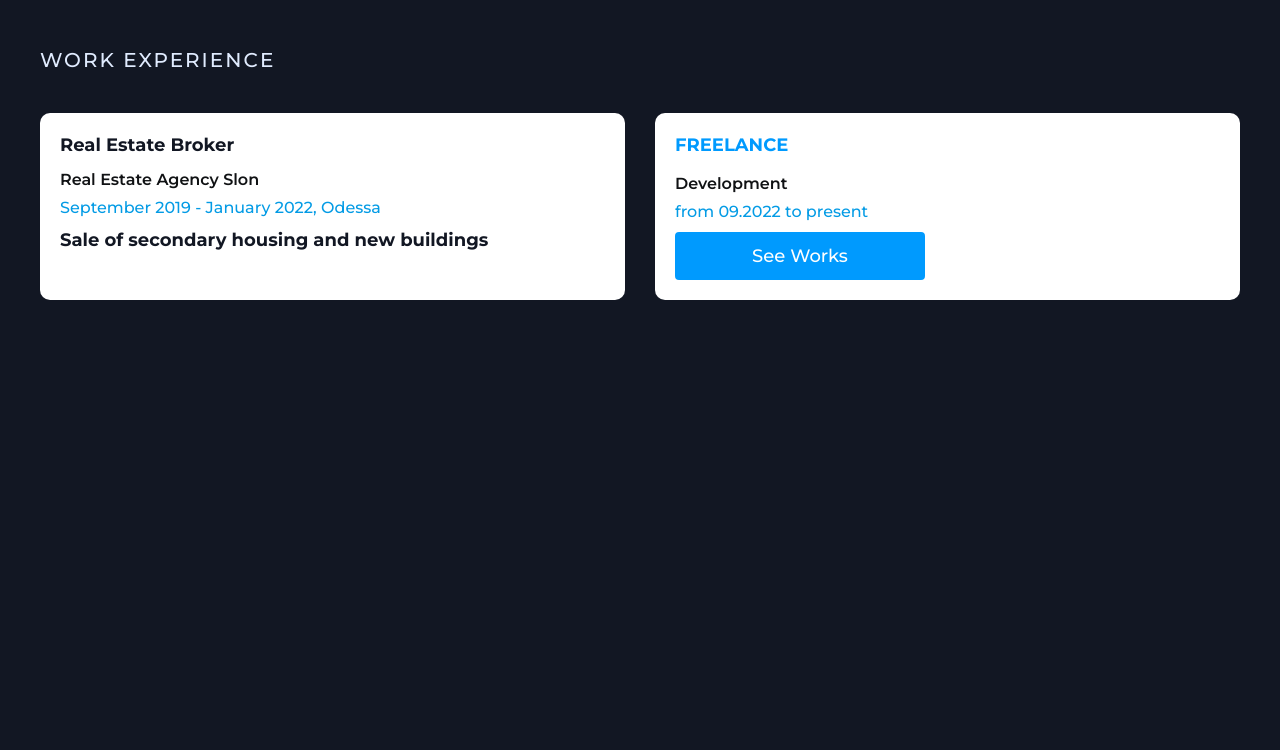
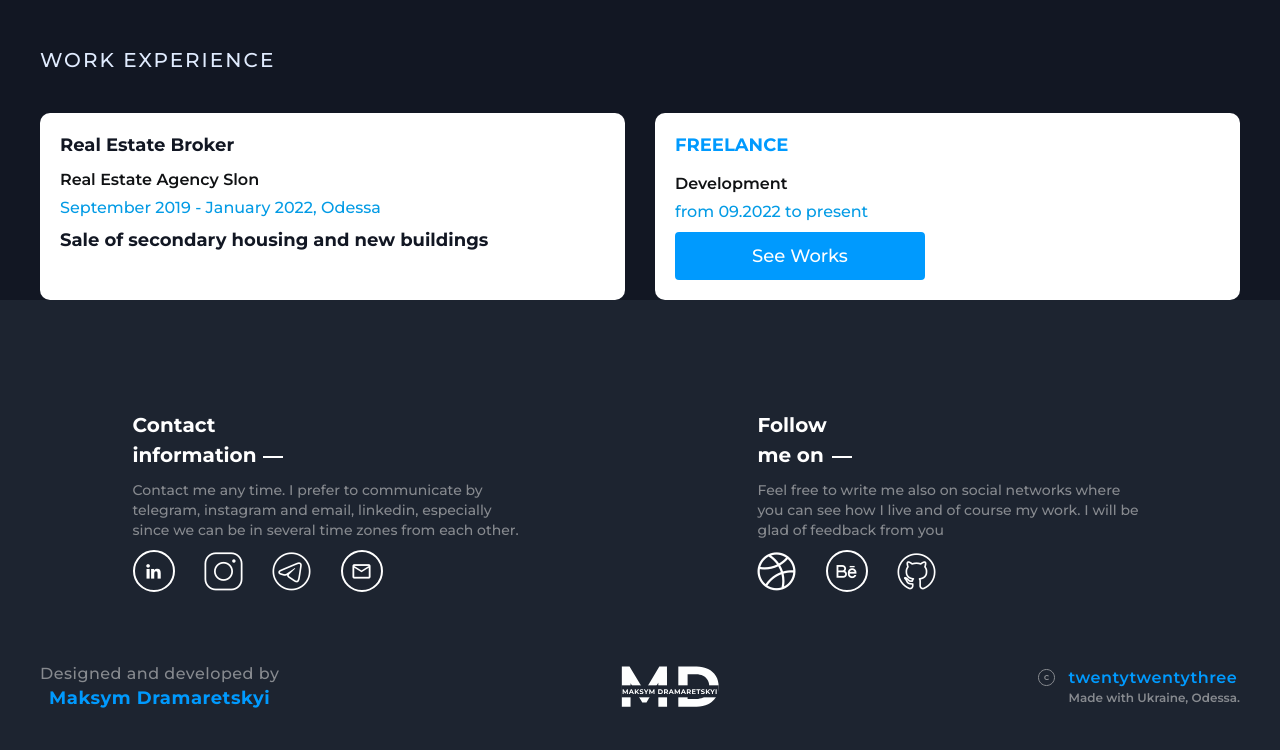
Before and after one commit to DramaretskyiMaksym/PORTFOLIO, a website: page skills.html in a window 1280 px wide. Shown: the part 2095-2845 px from the top of the page. Before the commit the page ends 2395 px from the top, so only its background shows below. Drawn offline with Linux system fonts and the light colour scheme.

Commit message:
add gitignore file vscode and add footer pages

```diff
--- a/scss/pages/_skills_page.scss
+++ b/scss/pages/_skills_page.scss
@@ -23,7 +23,6 @@
 .block__trainee-title {
   display: flex;
   flex-direction: column;
-  // background-color:$BaseColor;
   border-radius: 10px;
   padding: 20px;
   max-width: 400px;
--- a/skills.html
+++ b/skills.html
@@ -21,29 +21,40 @@
       <nav class="menu">
         <ul class="menu__list">
           <li class="menu__item">
-            <a href="./skills.html" class="menu__link active-link" >Skills</a>
+            <a href="./skills.html" class="menu__link active-link">
+              Skills
+            </a>
           </li>
           <li class="menu__item">
-            <a href="./works.html" class="menu__link " >Works</a>
+            <a href="./works.html" class="menu__link">
+              Works
+            </a>
           </li>
           <li class="menu__item">
-            <a href="./about.html" class="menu__link">About Me</a>
+            <a href="./about.html" class="menu__link">
+              About Me
+            </a>
           </li>
           <hr>
           <li class="menu__item">
-            <a href="https://www.behance.net/maksymdramaretskyi" class="link__behance" target="_blank">
+            <a href="https://www.behance.net/maksymdramaretskyi" target="_blank" class="link__behance">
               Behance
-
             </a>
           </li>
           <li class="menu__item">
-            <a href="#" class="link__linkedin">Linkedin</a>
+            <a href="https://www.linkedin.com/in/maksym-dramaretskyi/" target="_blank" class="link__linkedin">
+              Linkedin
+            </a>
           </li>
           <li class="menu__item">
-             <a href="https://www.instagram.com/maksym_dramaretskyi/" class="link__instagram" target="_blank">Instagram</a>
+             <a href="https://www.instagram.com/maksym_dramaretskyi/" target="_blank" class="link__instagram">
+              Instagram
+            </a>
           </li>
           <li class="menu__item">
-            <a href="#" class="link__github">GitHub</a>
+            <a href="https://github.com/DramaretskyiMaksym" target="_blank" class="link__github" >
+              GitHub
+            </a>
           </li>
         </ul>
         <div>
@@ -70,8 +81,15 @@
         <div class="blocks__social-link">
           <a href="https://github.com/DramaretskyiMaksym" target="_blank" class="block__git-hub swing">
             <div class="git__hub-title">
-              <h3><span>PORTFOLIO</span> on git hub</h3>
-              <h2>GITHUB</h2>
+              <h3>
+                <span>
+                  PORTFOLIO
+                </span>
+                on git hub
+              </h3>
+              <h2>
+                GITHUB
+              </h2>
             </div>
             <img src="./images/mdi_github.svg" alt="" width="50px" height="50px">
           </a>
@@ -229,6 +247,71 @@
       </div>
     </section>
   </main>
+  <footer class="footer__background">
+    <div class="wrapper">
+      <div class="footer">
+        <div class="footer__content">
 
+          <div class="footer__contact">
+            <h3 class="footer__information">
+              Contact
+              information
+            </h3>
+            <p class="footer__description">
+              Contact me any time. I prefer to communicate by telegram,
+              instagram and email, linkedin,
+              especially since we can be in several time zones from each other.
+            </p>
+            <div class="footer__icons">
+              <a href="" class="icon-linkedin styles__linkedin transform">
+              </a>
+              <a href="https://www.instagram.com/maksym_dramaretskyi/" target="blank" class="icon-instagram styles__instagram transform">
+              </a>
+              <a href="" class="icon-telegram styles__telegram transform">
+              </a>
+              <a href="" class="icon-gmail styles__gamil transform">
+              </a>
+            </div>
+          </div>
+
+          <div class="footer__follow">
+            <h3 class="footer__network">
+              Follow
+              me on
+            </h3>
+            <p class="footer__description">
+              Feel free to write me also on social networks where you can see how
+              I live and of course my work.
+              I will be glad of feedback from you
+            </p>
+            <div class="footer__icons">
+              <a href="" class="icon-dribbble styles__dribbble transform">
+              </a>
+              <a href="https://www.behance.net/maksymdramaretskyi" target="_blank" class="icon-behance styles__behance transform">
+              </a>
+              <a href="" class="icon-github styles__github transform">
+              </a>
+            </div>
+          </div>
+        </div>
+
+        <div class="footer__secondary">
+          <div class="footer__didjob">
+            Designed and developed by
+          <span class="footer__creatorname">Maksym Dramaretskyi</span>
+        </div>
+          <img  class="footer__logo" width="250" height="44" src="./images/Logo-Desktop.svg" alt="">
+          <div class="footer__block">
+            <p class="footer__copyright">
+              twentytwentythree
+            </p>
+          <address  class="footer__сountry">
+            Made with  Ukraine, Odessa.
+          </address>
+          </div>
+        </div>
+      </div>
+    </div>
+  </footer>
 </body>
 </html>
```
Also changed, not shown: about.html (+77 -4 lines), index.html (+14 -8 lines), works.html (+0 -1 lines), 1 other file.
